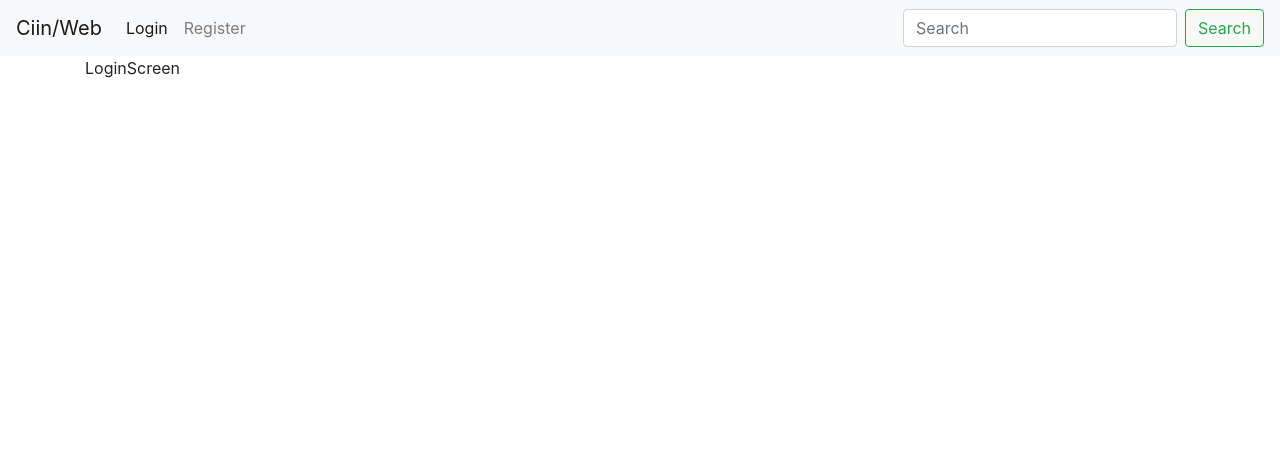
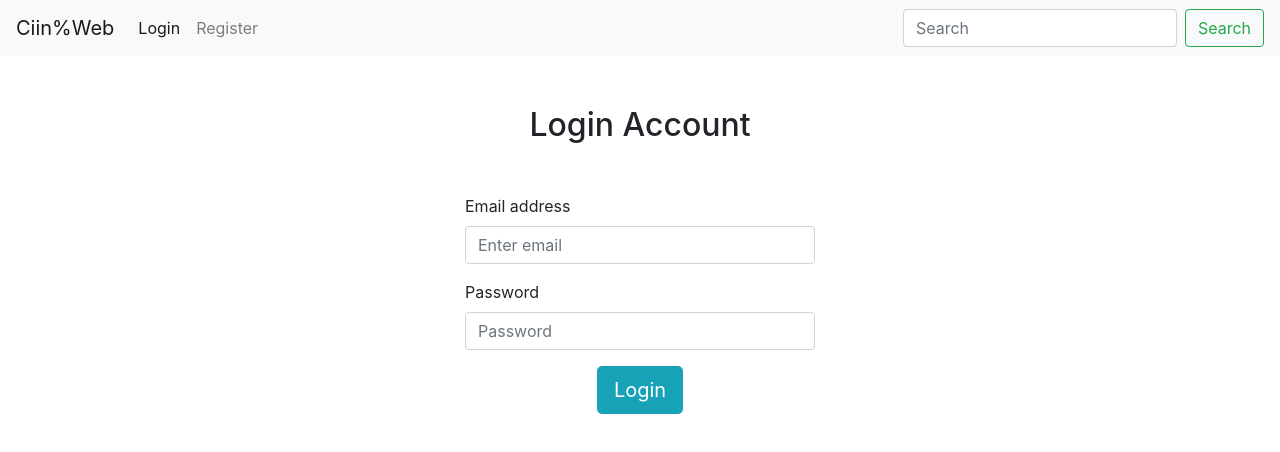
Before and after one commit to nguyencuong30697/Cinn_web-FontEnd, a React (Create React App) app in the folder cinn-web-fontend/: page /login in a window 1280 px wide. Shown: the top 452 px of the page. Built offline with nearby package versions, Linux system fonts and the light colour scheme.

Commit message:
Complete Login vs Logout User

```diff
--- a/cinn-web-fontend/src/App.js
+++ b/cinn-web-fontend/src/App.js
@@ -6,16 +6,56 @@ import HomeScreen from './pages/HomeScreen';
 import LoginScreen from './pages/LoginScreen';
 import RegisterScreen from './pages/RegisterScreen';
 
-function App() {
+class App extends React.Component {
+
+  state = {
+    currentUser: '',
+  };
+
+  componentWillMount(){
+    const currentUser = window.localStorage.getItem('emailUser');
+    this.setState({
+      currentUser: currentUser,
+    });
+  };
+
+  handleLogOut = async (event)=>{
+    event.preventDefault();
+    //fetch
+    try{
+      const data = await fetch(`http://localhost:3001/users/logout`,{
+          method: 'GET',
+          credentials: 'include',
+      }).then((res) => {return res.json();});
+      if(!data.success){
+          console.log("ERROR");
+      }else{
+        console.log(data);
+          //clear localStorage
+          window.localStorage.removeItem('emailUser');
+          //Chuyen huong ve trang home
+          window.location.href = '/login';
+      }
+    }catch(error){
+      console.log("ERROR");
+    }
+  };
+
+  render(){
     return (
       <div className='App'>
         <nav className="navbar navbar-expand-lg navbar-light bg-light">
-        <a className="navbar-brand" href="/">Ciin/Web</a>
+          <a className="navbar-brand" href="/">Ciin%Web</a>
           <button className="navbar-toggler" type="button" data-toggle="collapse" data-target="#navbarSupportedContent" aria-controls="navbarSupportedContent" aria-expanded="false" aria-label="Toggle navigation">
             <span className="navbar-toggler-icon"></span>
           </button>
 
           <div className="collapse navbar-collapse" id="navbarSupportedContent">
+            {this.state.currentUser ? (
+                <span className="navbar-nav mr-auto" style={{display:'flex',alignItems:'center'}}>
+                  Welcome {this.state.currentUser}, <a className="nav-link" onClick={this.handleLogOut}>Logout</a>
+                </span>
+               ) : (
                 <ul className="navbar-nav mr-auto">
                   <li className="nav-item active">
                     <a className="nav-link" href="/login">Login <span className="sr-only">(current)</span></a>
@@ -24,6 +64,8 @@ function App() {
                     <a className="nav-link" href="/register">Register</a>
                   </li>
                 </ul>
+               )}
+
             <form className="form-inline my-2 my-lg-0">
               <input className="form-control mr-sm-2" type="search" placeholder="Search" aria-label="Search"/>
               <button className="btn btn-outline-success my-2 my-sm-0" type="submit">Search</button>
@@ -43,5 +85,6 @@ function App() {
       </div>
     );
   }
+}
 
 export default App;
--- a/cinn-web-fontend/src/pages/LoginScreen.jsx
+++ b/cinn-web-fontend/src/pages/LoginScreen.jsx
@@ -1,9 +1,104 @@
 import React from 'react';
+const emailRegex =  /^(([^<>()[\]\\.,;:\s@\"]+(\.[^<>()[\]\\.,;:\s@\"]+)*)|(\".+\"))@((\[[0-9]{1,3}\.[0-9]{1,3}\.[0-9]{1,3}\.[0-9]{1,3}\])|(([a-zA-Z\-0-9]+\.)+[a-zA-Z]{2,}))$/;
+const passwordRegex = /^(?=.*[a-z])(?=.*[A-Z])(?=.*\d)(?=.*[#$^+=!*()@%&]).{8,10}$/;
 
 class LoginScreen extends React.Component{
+    state = {
+        email: '',
+        password: '',
+        errorMessage: '',
+        loading: true,
+    };
+
+    // function handle state when  change value atribute input
+    handleOnChangeInput = (attributeName,value)=>{
+        this.setState({
+            [attributeName]: value,
+        });
+    }
+
+    handleOnSubmit = async (event)=>{
+        event.preventDefault();
+        //validate
+        try{
+            this.setState({
+                loading: true,
+            });
+            const data = await fetch(`http://localhost:3001/users/login`,{
+                method: 'POST',
+                headers: {
+                    'Content-Type':'application/json'
+                },
+                credentials: 'include',
+                body: JSON.stringify({
+                    email: this.state.email,
+                    password: this.state.password,
+                }),
+            }).then((res) => {return res.json();});
+            if(!data.success){
+                this.setState({
+                    errorMessage: data.message,
+                });
+            }else{
+                this.setState({
+                    loading: false,
+                });
+                //save data into Local Storage
+                window.localStorage.setItem('emailUser',data.data.email);
+                //Chuyen huong ve trang home
+                window.location.href = '/';
+            }
+        }catch(error){
+            this.setState({
+                errorMessage: error.message,
+                loading:false,
+            });
+        }
+    }
+
     render(){
         return(
-            <div>LoginScreen</div>
+            <div className='row'>
+                <div className='col-4'></div>
+                    <div className='col-4'>
+                        <h2 style={{marginTop:'50px', textAlign:'center'}}>Login Account</h2>
+                        <form style={{marginTop:'50px'}} onSubmit={this.handleOnSubmit}>
+                            <div className="form-group">
+                                <label for="exampleInputEmail1">Email address</label>
+                                <input
+                                type="text"
+                                className="form-control"
+                                id="exampleInputEmail1"
+                                aria-describedby="emailHelp"
+                                placeholder="Enter email"
+                                value={this.state.email}
+                                onChange={(event)=>{
+                                    this.handleOnChangeInput('email',event.target.value);
+                                }}/>
+                            </div>
+                            <div className="form-group">
+                                <label for="exampleInputPassword1">Password</label>
+                                <input type="password"
+                                className="form-control"
+                                id="exampleInputPassword1"
+                                placeholder="Password"
+                                value={this.state.password}
+                                onChange={(event)=>{
+                                    this.handleOnChangeInput('password',event.target.value);
+                                }}/>
+                            </div>
+                            {this.state.errorMessage ? (
+                                <div className="alert alert-danger" role="alert">
+                                    {this.state.errorMessage}
+                                </div>
+                            ) : null}
+                            <div style={{display:'flex',justifyContent:'center'}}>
+                            <button type="submit" className="btn btn-info btn-lg">Login</button>
+                        </div>
+                        </form>
+                    </div>
+                <div className='col-4'></div>
+            </div>
         );
     };
 }
--- a/cinn-web-fontend/src/pages/RegisterScreen.jsx
+++ b/cinn-web-fontend/src/pages/RegisterScreen.jsx
@@ -19,7 +19,7 @@ class RegisterScreen extends React.Component{
         this.setState({
             [attributeName]: value,
         });
-    }
+    };
 
     handleOnSubmit = async (event)=>{
         event.preventDefault();
@@ -55,6 +55,7 @@ class RegisterScreen extends React.Component{
                     headers: {
                         'Content-Type':'application/json'
                     },
+                    credentials: 'include',
                     body: JSON.stringify({
                         email: this.state.email,
                         password: this.state.password,
@@ -95,7 +96,7 @@ class RegisterScreen extends React.Component{
                 });
             }
         }
-    }
+    };
 
     render(){
         return(
```
Lines whose indentation alone changed are shown as unchanged.
